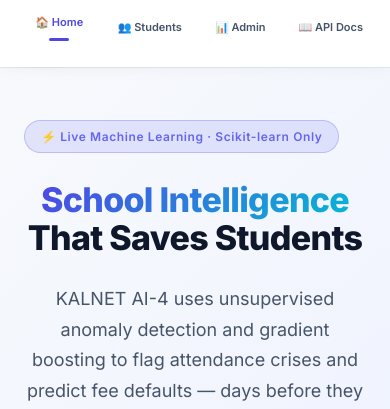
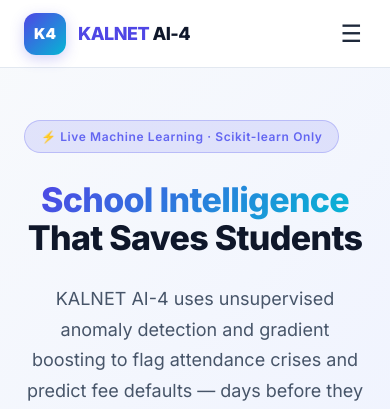
Before and after one commit to Mohammedkaif4666/Anomaly-Detector-Fee-Default-Predictor-AI-4-Kalnet-, a FastAPI app: page / in a window 390 px wide. Shown: the top 409 px of the page. Run offline with FastAPI, Linux system fonts and the light colour scheme.

Commit message:
Final polish: Admin dashboard interactivity, mobile hamburger nav, and full project documentation

```diff
--- a/templates/dashboard.html
+++ b/templates/dashboard.html
@@ -91,6 +91,7 @@
     <div style="margin-left: 20px; display: flex; align-items: center; gap: 14px;">
       <span class="topbar-time" id="clockEl" style="font-size: 13px; color: #64748b; font-weight: 500;"></span>
       <div class="topbar-avatar" title="Admin" style="width: 38px; height: 38px; border-radius: 50%; background: linear-gradient(135deg, #6366f1, #06b6d4); display: flex; align-items: center; justify-content: center; font-size: 13px; font-weight: 700; color: #fff; cursor: pointer;">AD</div>
+      <button class="mobile-menu-btn" onclick="document.querySelector('.gn-links').classList.toggle('show-menu')">☰</button>
     </div>
   </nav>
 
--- a/templates/index.html
+++ b/templates/index.html
@@ -23,7 +23,10 @@
     <a class="gn-btn" href="/dashboard">📊 Admin</a>
     <a class="gn-btn" href="/docs" target="_blank">📖 API Docs</a>
   </div>
-  <span class="gn-badge">Live ML</span>
+  <div style="display: flex; align-items: center;">
+    <span class="gn-badge">Live ML</span>
+    <button class="mobile-menu-btn" onclick="document.querySelector('.gn-links').classList.toggle('show-menu')">☰</button>
+  </div>
 </nav>
 
 <div class="stats-bar" id="statsBar">
--- a/templates/landing.html
+++ b/templates/landing.html
@@ -27,7 +27,10 @@
     <a class="gn-btn" href="/dashboard">📊 Admin</a>
     <a class="gn-btn" href="/docs" target="_blank">📖 API Docs</a>
   </div>
-  <span class="gn-badge">Live ML</span>
+  <div style="display: flex; align-items: center;">
+    <span class="gn-badge">Live ML</span>
+    <button class="mobile-menu-btn" onclick="document.querySelector('.gn-links').classList.toggle('show-menu')">☰</button>
+  </div>
 </nav>
 
 <!-- ═══════════════════════════════════════════════════════ HERO -->
--- a/templates/navbar.css
+++ b/templates/navbar.css
@@ -145,6 +145,17 @@
   50% { opacity: 0.3; }
 }
 
+.mobile-menu-btn {
+  display: none;
+  background: none;
+  border: none;
+  font-size: 24px;
+  color: #1e293b;
+  cursor: pointer;
+  padding: 4px;
+  margin-left: 10px;
+}
+
 /* ── Responsive ───────────────────────────────────────────── */
 @media (max-width: 900px) {
   .global-nav {
@@ -164,56 +175,44 @@
 }
 
 @media (max-width: 640px) {
+  .mobile-menu-btn {
+    display: block;
+  }
   .gn-links {
-    position: fixed;
-    bottom: 0;
+    position: absolute;
+    top: 58px;
     left: 0;
     right: 0;
     background: #ffffff;
-    padding: 10px 16px 16px;
-    display: flex;
-    justify-content: space-between;
+    padding: 16px;
+    display: none; /* Hidden by default */
+    flex-direction: column;
     border-top: 1px solid #e2e8f0;
-    box-shadow: 0 -4px 20px rgba(0, 0, 0, 0.08);
+    box-shadow: 0 4px 12px rgba(0, 0, 0, 0.1);
     z-index: 10000;
   }
+  .gn-links.show-menu {
+    display: flex;
+  }
   .gn-btn {
-    padding: 10px;
-    flex-direction: column;
-    font-size: 11px;
-    gap: 4px;
-    flex: 1;
-    justify-content: center;
+    width: 100%;
+    padding: 12px 16px;
+    font-size: 15px;
+    justify-content: flex-start;
     border: none;
     background: transparent;
+    border-radius: 8px;
   }
   .gn-btn:hover {
-    background: rgba(241, 245, 249, 0.5);
+    background: #f1f5f9;
     box-shadow: none;
   }
   .gn-btn.active {
-    background: transparent;
+    background: rgba(79, 70, 229, 0.1);
     color: #4f46e5;
     box-shadow: none;
   }
-  .gn-btn.active::after {
-    content: '';
-    display: block;
-    width: 20px;
-    height: 3px;
-    background: #4f46e5;
-    border-radius: 10px;
-    margin-top: 2px;
-  }
-  .gn-btn span {
-    font-size: 20px;
-    margin-bottom: 2px;
-  }
   .gn-badge {
-    font-size: 11px;
-    padding: 5px 10px;
-  }
-  body {
-    padding-bottom: 70px;
+    display: none; /* Hide live ML badge on very small screens to save space */
   }
 }
```
Also changed, not shown: jyothsna_lenka/EXPLANATION.md (added, +106 -0 lines), README.md.
